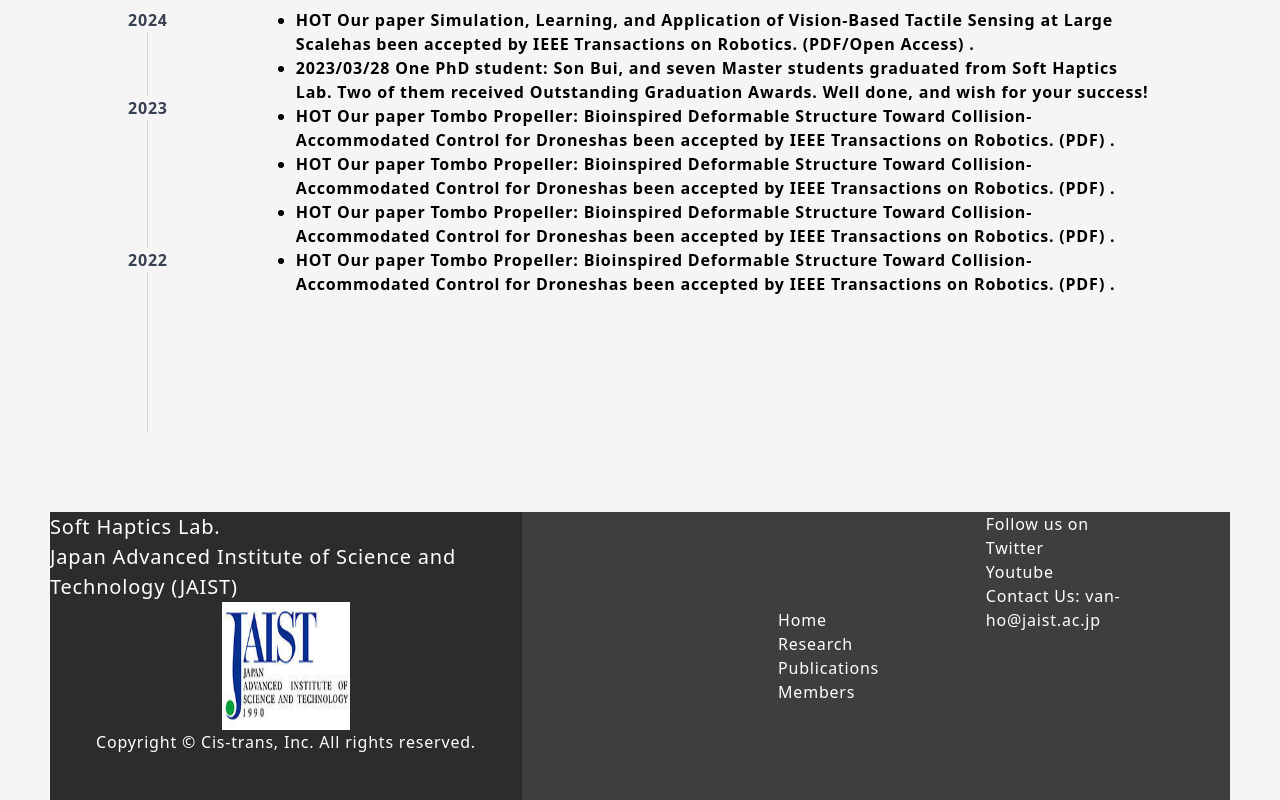
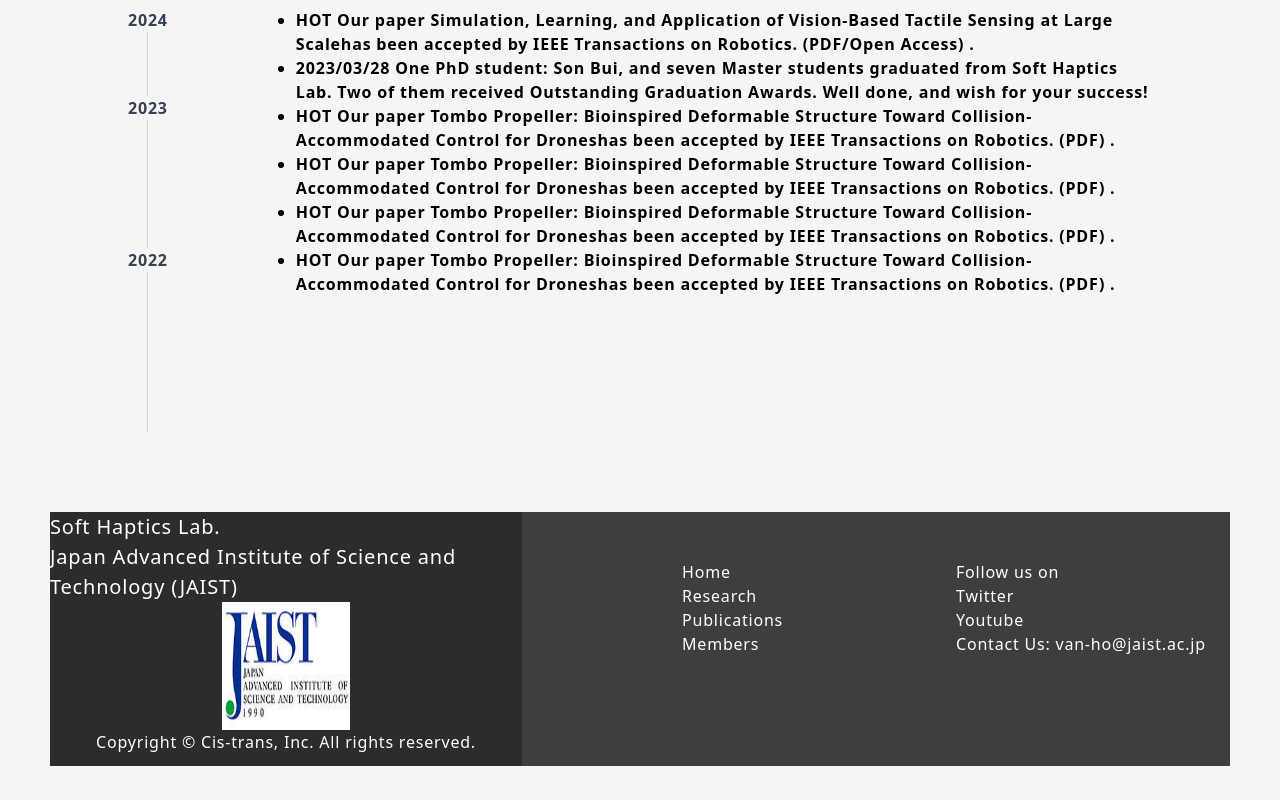
Before and after one commit to meoDzz/holabwebsite, a website: page src/index.html in a window 1280 px wide. Shown: the part 3027-3827 px from the top of the page. After the commit the page ends 3793 px from the top, so only its background shows below. Drawn offline with Linux system fonts and the light colour scheme.

```diff
--- a/src/index.html
+++ b/src/index.html
@@ -227,8 +227,8 @@
                 </div>
                 <div class=" w-3/5 footereight">
 
-                    <div class="flex flex-col-2">
-                        <div class="w-1/2 ml-40 p-24">
+                    <div class="flex flex-col-2 mt-12">
+                        <div class="w-1/2 ml-40  mx-auto">
                             <p class=""> Home</p>
                             <p class=""> Research</p>
                             <p class=""> Publications</p>
```
Also changed, not shown: src/output.css.
